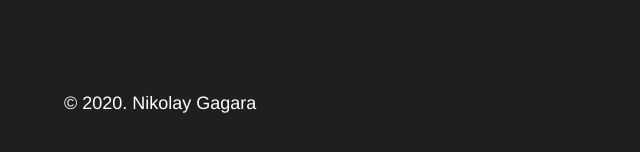
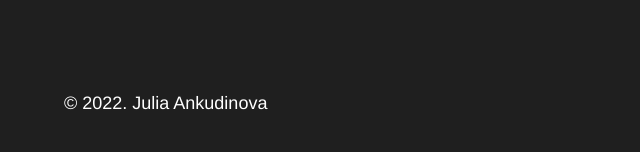
Before and after one commit to Lisunok/how-to-learn, a plain HTML site: page index.html in a window 1280 px wide. Shown: the part 7613-7765 px from the top of the page, 0-640 px from the left. Drawn offline with Linux system fonts and the light colour scheme.

Commit message:
готовая проектная работа

```diff
--- a/index.html
+++ b/index.html
@@ -222,7 +222,7 @@
             <div class="footer__columns">
                 <div class="footer__column footer__column_content_copyright">
                     <img class="logo logo_place_footer" src="images/logo_place_footer.svg" alt="Логотип Яндекс Практикум">
-                    <p class="footer__author">© 2020. Nikolay Gagara</p>
+                    <p class="footer__author">© 2022. Julia Ankudinova</p>
                 </div>
                 <nav class="footer__column footer__column_content_info">
                     <p class="footer__column-heading">О Практикуме</p>
```
Also changed, not shown: 1 other file.
